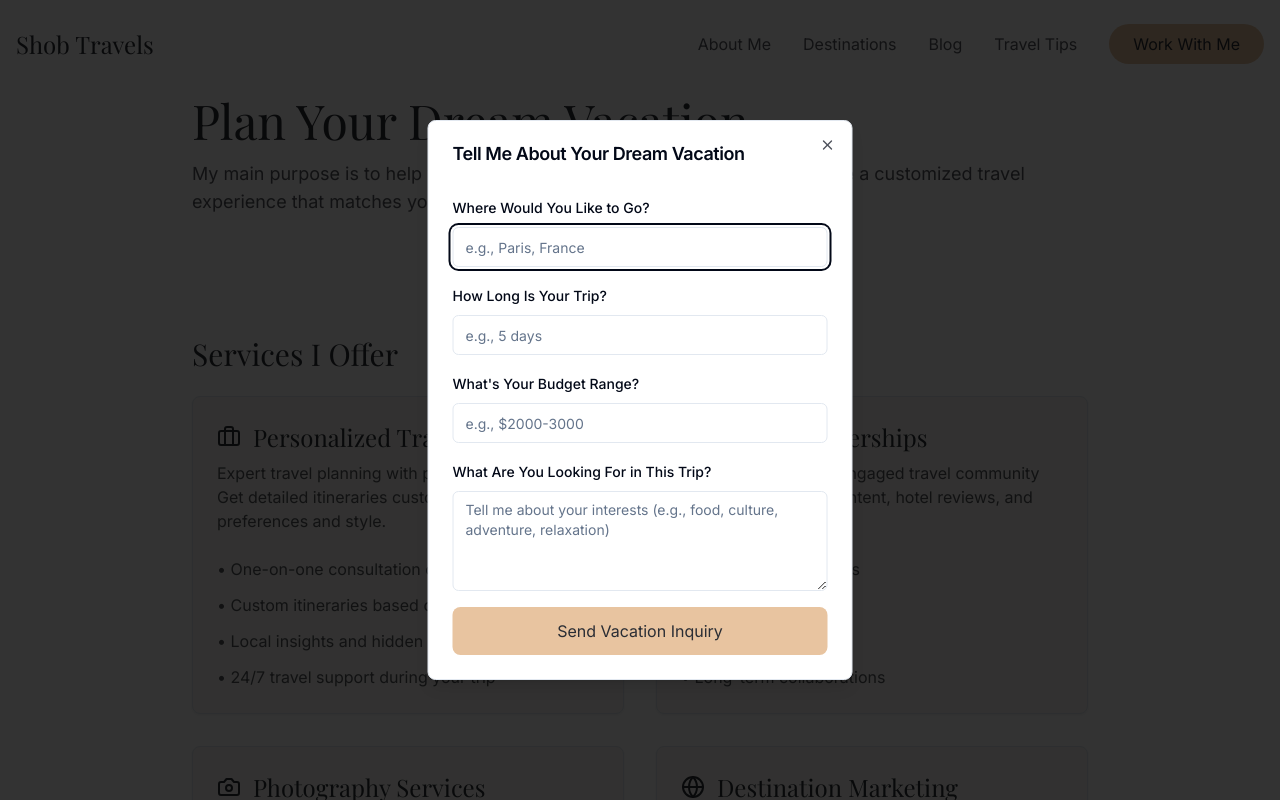
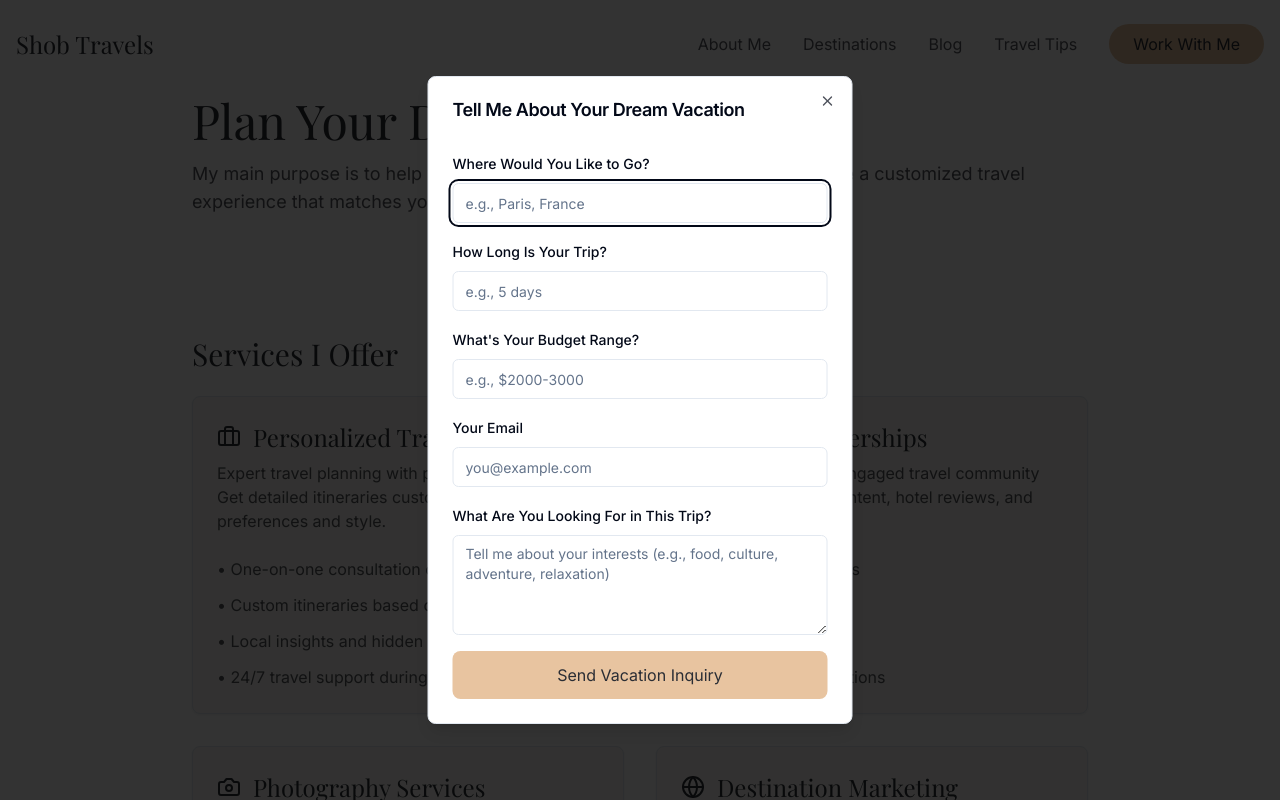
Before and after one commit to shobhit35ch/ShobTravel, a React (Vite) app: page /monetization in a window 1280 px wide. Both pictures are taken after a click on the button "Request Vacation Planning Help". Shown: the top 800 px of the page. Built offline with nearby package versions, Linux system fonts and the light colour scheme.

Commit message:
Add email field to quick planner and update contact email

```diff
--- a/index.html
+++ b/index.html
@@ -3,7 +3,10 @@
 <html lang="en">
   <head>
     <meta charset="UTF-8" />
-    <meta name="viewport" content="width=device-width, initial-scale=1.0" />
+    <meta
+      name="viewport"
+      content="width=device-width, initial-scale=1.0, viewport-fit=cover"
+    />
     <title>Wanderlust - Travel Blog</title>
     <meta name="description" content="Join me on my journey around the world, discovering budget-friendly travel tips and adventures." />
     <meta name="author" content="[Your Name]" />
--- a/src/components/monetization/QuickPlannerDialog.tsx
+++ b/src/components/monetization/QuickPlannerDialog.tsx
@@ -12,6 +12,7 @@ interface PlannerFormData {
   duration: string;
   preferences: string;
   budget: string;
+  email: string;
 }
 
 export const QuickPlannerDialog = () => {
@@ -21,7 +22,8 @@ export const QuickPlannerDialog = () => {
     destination: "",
     duration: "",
     preferences: "",
-    budget: ""
+    budget: "",
+    email: ""
   });
 
   const handleSubmit = async (e: React.FormEvent) => {
@@ -33,7 +35,7 @@ export const QuickPlannerDialog = () => {
         body: {
           firstName: "Travel Inquiry",
           lastName: "",
-          email: "traveler@example.com",
+          email: formData.email,
           phone: "",
           message: `New Travel Inquiry:
 Destination: ${formData.destination}
@@ -54,7 +56,8 @@ Travel Preferences: ${formData.preferences}`
         destination: "",
         duration: "",
         preferences: "",
-        budget: ""
+        budget: "",
+        email: ""
       });
     } catch (error) {
       console.error("Error sending inquiry:", error);
@@ -133,6 +136,21 @@ Travel Preferences: ${formData.preferences}`
             />
           </div>
           <div className="space-y-2">
+            <label htmlFor="email" className="text-sm font-medium">
+              Your Email
+            </label>
+            <Input
+              id="email"
+              name="email"
+              type="email"
+              value={formData.email}
+              onChange={handleChange}
+              required
+              disabled={isLoading}
+              placeholder="you@example.com"
+            />
+          </div>
+          <div className="space-y-2">
             <label htmlFor="preferences" className="text-sm font-medium">
               What Are You Looking For in This Trip?
             </label>
```
Also changed, not shown: 1 other file (tests, documents, lock files or other folders).
